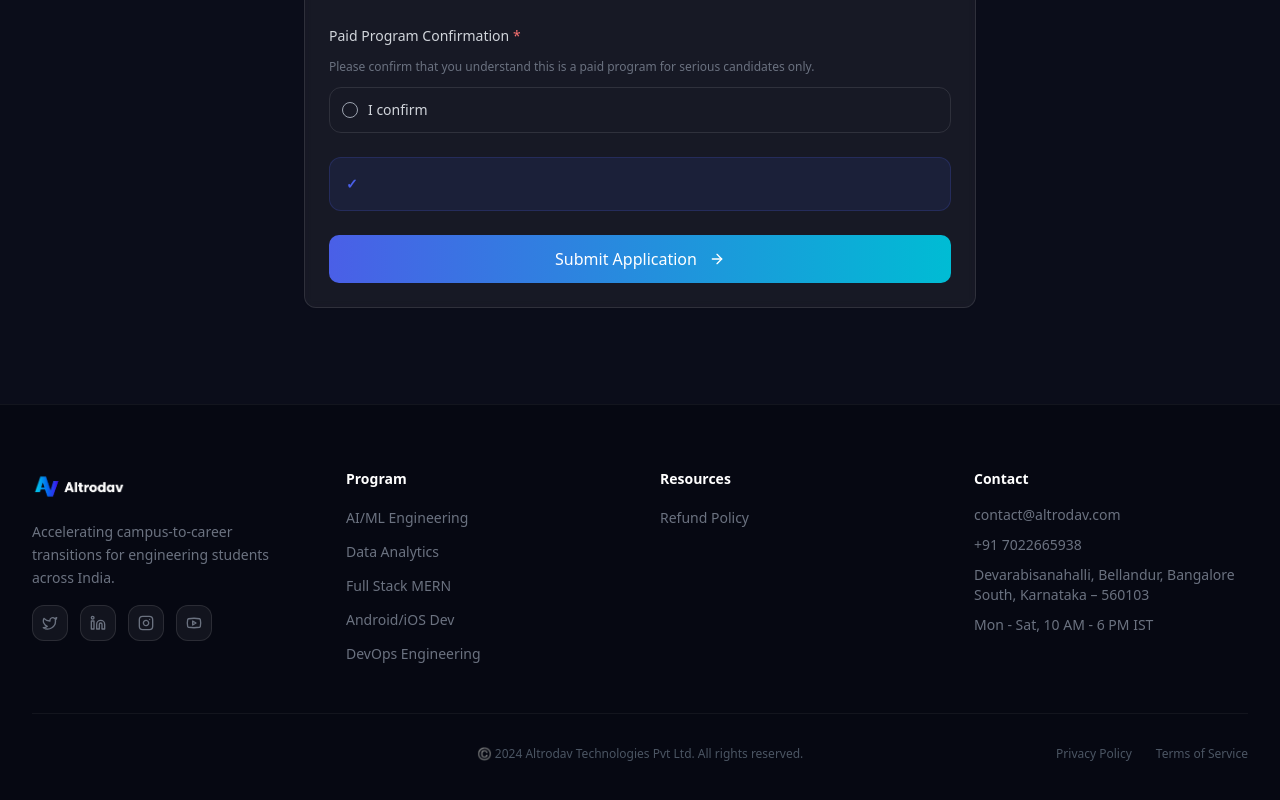
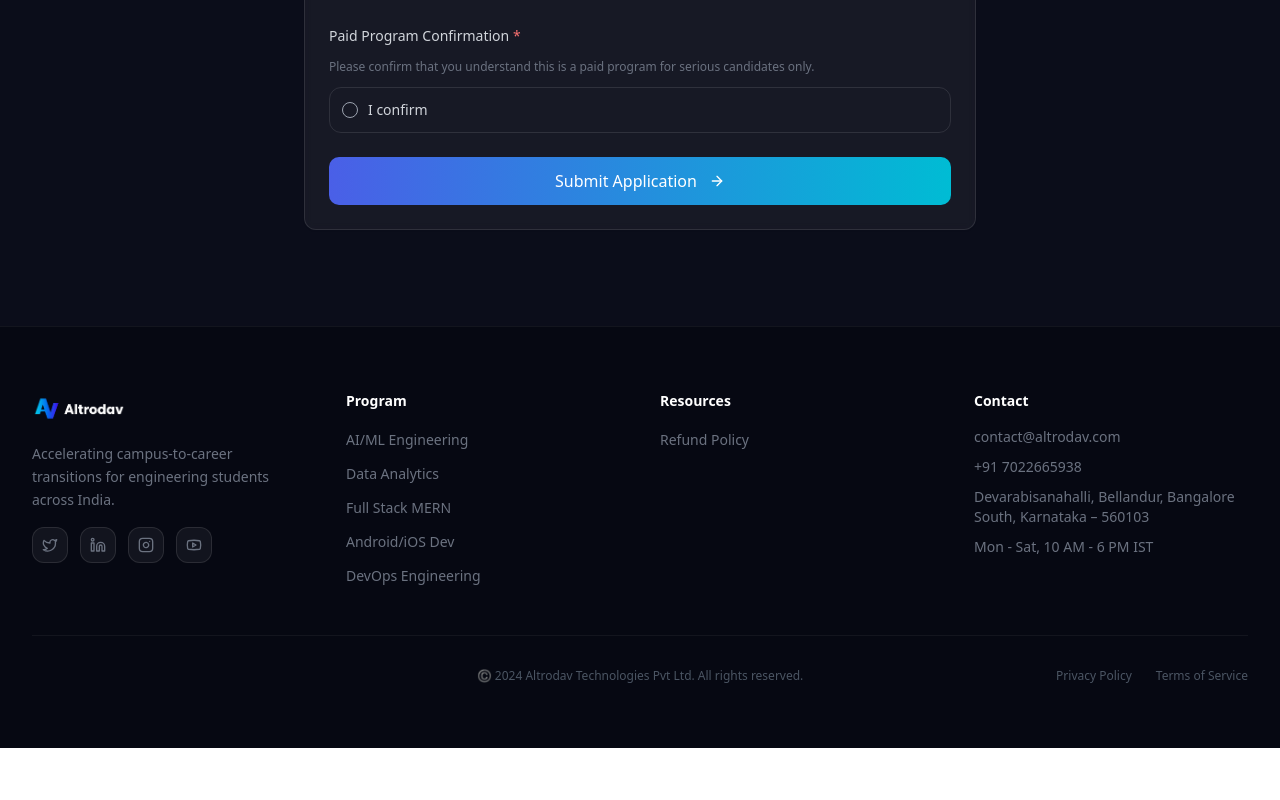
Before and after one commit to sujal-altrodav/altrodav_web, a Next.js app: page /enroll-influencer in a window 1280 px wide. Shown: the part 1302-2102 px from the top of the page. After the commit the page ends 2050 px from the top, so only its background shows below. Built offline with nearby package versions, Linux system fonts and the light colour scheme; no server answers.

Commit message:
Remove Info Box from InfluencerEnrollmentForm
Removed the Info Box section from the Influencer Enrollment Form.

```diff
--- a/app/sections/InfluencerEnrollmentForm.tsx
+++ b/app/sections/InfluencerEnrollmentForm.tsx
@@ -451,12 +451,7 @@ export default function InfluencerEnrollmentForm() {
                 )}
               </div>
 
-              {/* Info Box */}
-              <div className="bg-[#4A5FE7]/10 border border-[#4A5FE7]/20 rounded-lg p-4">
-                <p className="text-sm text-gray-300">
-                  <span className="font-semibold text-[#4A5FE7]">✓</span>
-                </p>
-              </div>
+
 
               {/* Submit */}
               <Button
```
